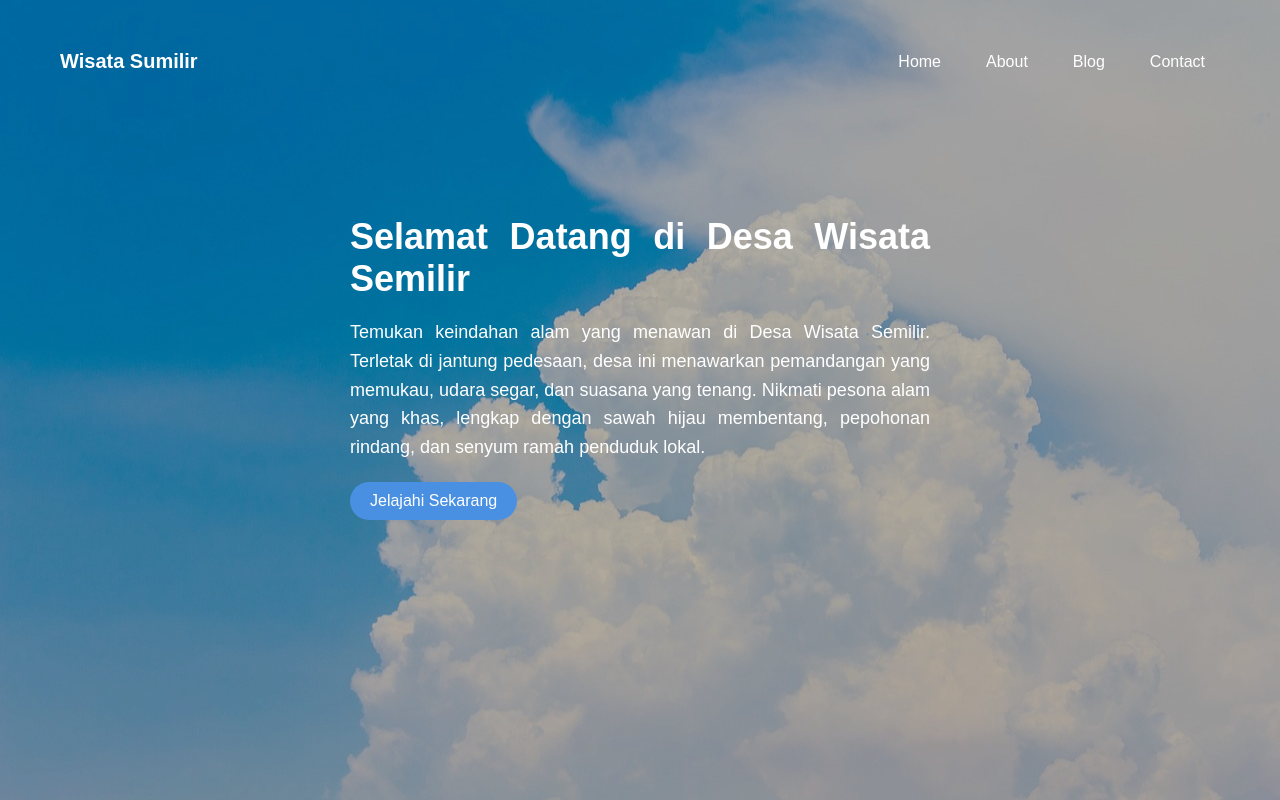
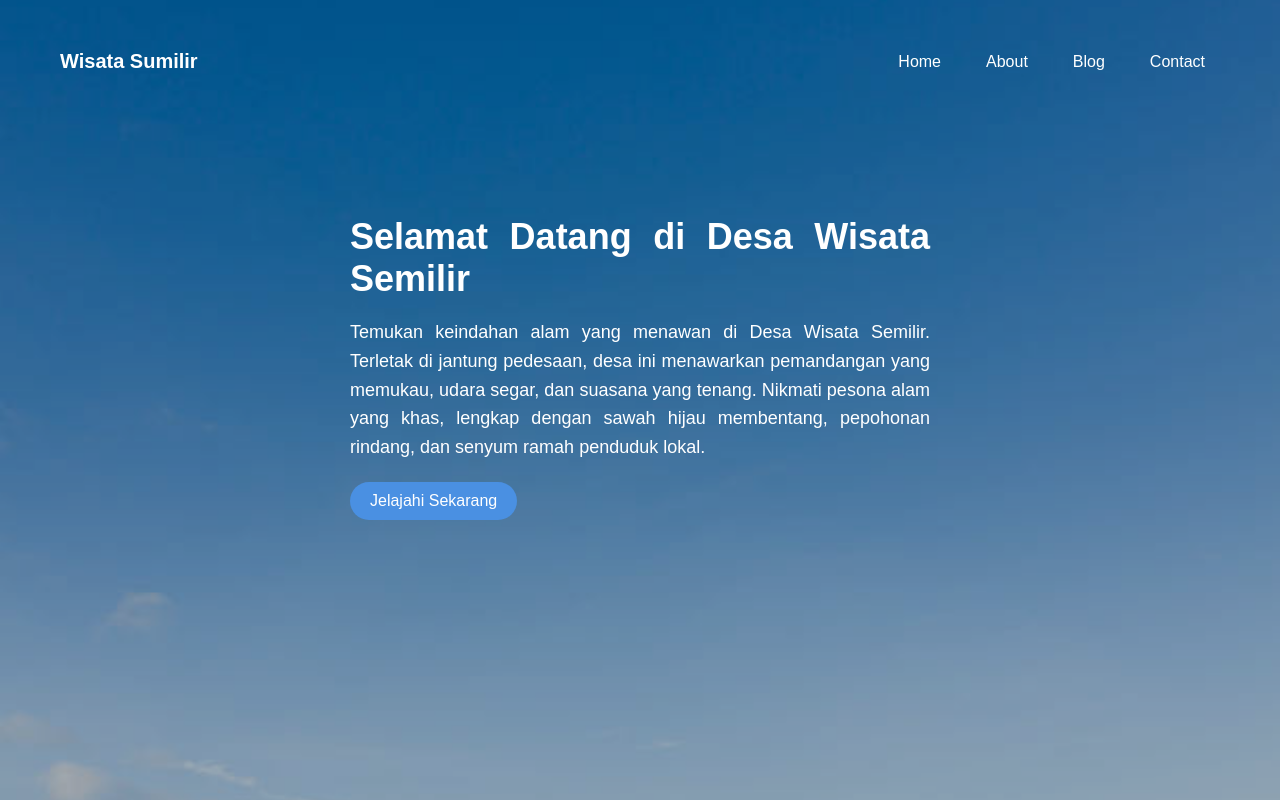
Before and after one commit to TegarSa/Project-Web-Terbah, a plain HTML site: page index.html in a window 1280 px wide. Shown: the top 800 px of the page. Drawn offline with Linux system fonts and the light colour scheme.

Commit message:
maintenance-clear

```diff
--- a/index.css
+++ b/index.css
@@ -118,7 +118,7 @@ body, html {
 }
 
 .hero-image {
-  background: url('./Assets/sky-5078657_1280.jpg') no-repeat center center/cover;
+  background: url('./Assets/hero.jpg') no-repeat center center/cover;
   width: 100%;
   height: 100%;
   position: fixed; /* Tetap di tempat saat scroll */
```
Also changed, not shown: Assets/hero.jpg (added).
